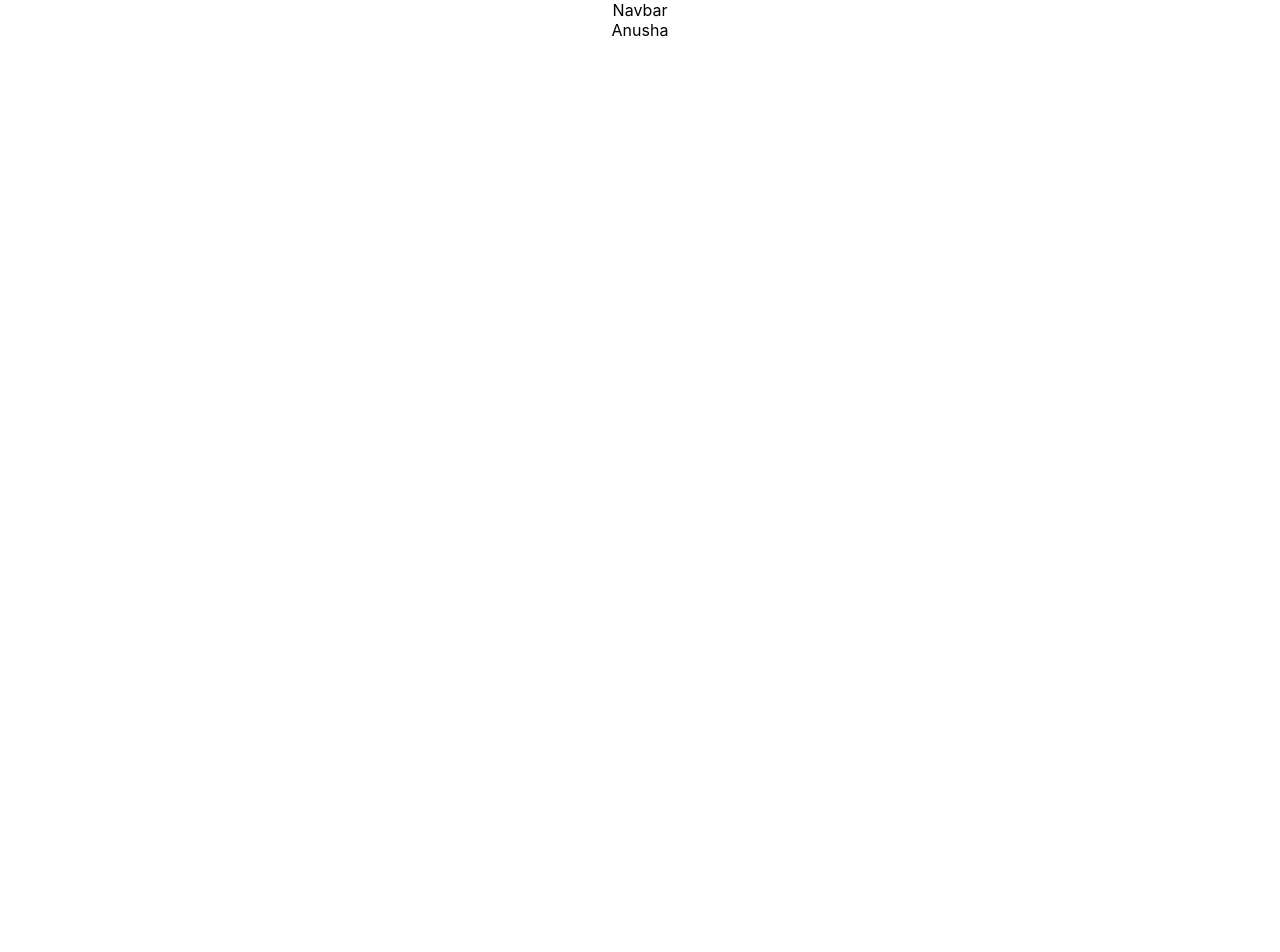
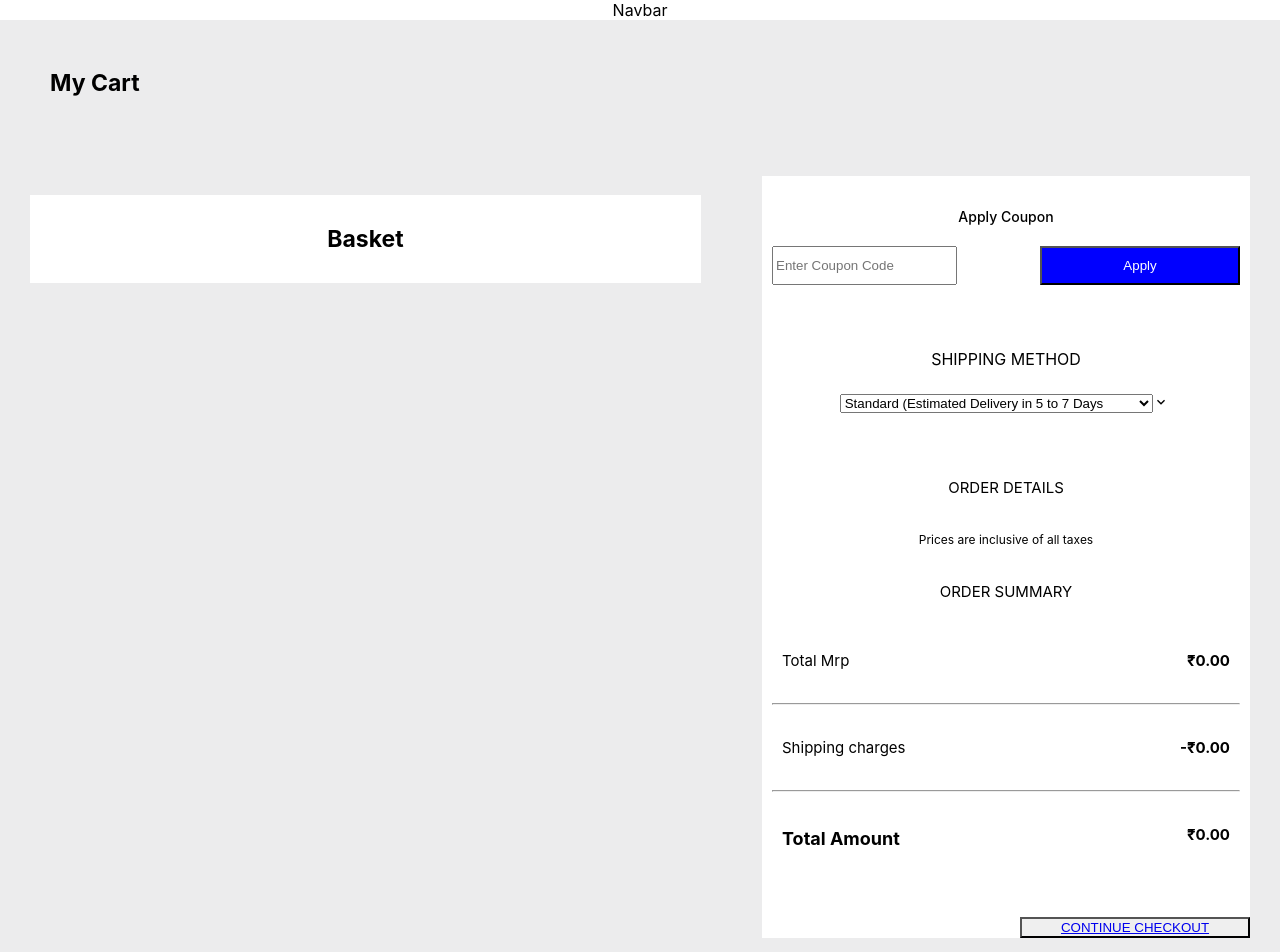
Before and after one commit to harshalpatil655/beautiful-chicken-5218, a React (Create React App) app: page /Cart in a window 1280 px wide. Shown: the top 952 px of the page. Before the commit the page ends 800 px from the top, so only its background shows below. Built offline with nearby package versions, Linux system fonts and the light colour scheme.

Commit message:
Update Cart.jsx

```diff
--- a/src/Pages/Cart.jsx
+++ b/src/Pages/Cart.jsx
@@ -1,8 +1,215 @@
-import React from "react";
-import styles from "../CSS/Cart.module.css";
+import {
+	Box,
+	Flex,
+	Heading,
+	Input,
+	Button,
+	Image,
+	Select,
+	Text,
+} from "@chakra-ui/react";
+import React, { useEffect, useState } from "react";
+import { BsClipboardCheck } from "react-icons/bs";
+import { HiShoppingCart } from "react-icons/hi";
+import { MdOutlinePayment } from "react-icons/md";
+import { useNavigate } from "react-router-dom";
+
+import { CartItem } from "./CartItem";
 
 const Cart = () => {
-  return <div>Anusha</div>;
+	let cart = JSON.parse(localStorage.getItem("CartData")) || [];
+
+	const [state, updateState] = useState();
+	const forceUpdate = React.useCallback(() => updateState({}), []);
+
+	let totalPrice1 = cart.reduce((acc, elem) => {
+		return acc + elem.qty * Math.floor(Number(elem.price2));
+	}, 0);
+
+	let totalPrice2 = cart.reduce((acc, elem) => {
+		return acc + elem.qty * elem.price1;
+	}, 0);
+
+	console.log(cart);
+
+	return (
+		<Flex direction="column" backgroundColor="rgb(236,236,237)">
+			{/* //parent */}
+			<Flex direction="row" padding="30px 50px" justifyContent="space-between">
+				<Box>
+					<Heading fontSize="23px">My Cart</Heading>
+				</Box>
+				{cart.length > 0 && (
+					<Flex>
+						<Box>
+							{" "}
+							<ul style={{ display: "flex", "list-style-type": "none" }}>
+								<li>
+									<HiShoppingCart size="22px" color="rgb(0,142,204)" />
+								</li>
+								<li>
+									<Heading fontSize="13px" fontWeight="90px">
+										My Cart
+									</Heading>
+								</li>
+								<li>
+									<div className="line" />
+								</li>
+								<li>
+									<BsClipboardCheck size="21px" color="rgb(0,142,204)" />
+								</li>
+								<li>
+									<Heading fontSize="13px" fontWeight="90px">
+										Order Summary
+									</Heading>
+								</li>
+								<li>
+									<div className="line" />
+								</li>
+								<li>
+									<MdOutlinePayment size="21px" color="rgb(0,142,204)" />
+								</li>
+								<li>
+									<Heading fontSize="13px" fontWeight="90px">
+										Payment
+									</Heading>
+								</li>
+							</ul>
+						</Box>
+					</Flex>
+				)}
+			</Flex>
+
+			<Flex
+				direction="row"
+				justifyContent="space-between"
+				padding="30px"
+				px="30px"
+			>
+				<Box width="55%" height="600px" overflow="scroll">
+					<Box backgroundColor="white" height="auto">
+						<Heading fontSize="23px" padding="30px">
+							Basket {}{" "}
+						</Heading>
+						{/* add to cart will show here */}
+						{cart.length > 0 &&
+							cart.map((e) => {
+								return <CartItem elem={e} cart={cart} onChange={forceUpdate} />;
+							})}
+					</Box>
+				</Box>
+				<Box width="40%" backgroundColor="white">
+					<Flex direction="column" gap="30px">
+						<div style={{ padding: "10px", backgroundColor: "white" }}>
+							<Heading fontSize="14px" padding="10px" fontWeight="500">
+								Apply Coupon
+							</Heading>
+							<Flex direction="row" gap="30px" justifyContent="space-between">
+								{" "}
+								<Input placeholder="Enter Coupon Code" />
+								<Button
+									colorScheme="blue"
+									backgroundColor="blue"
+									size="sm"
+									variant="link"
+									padding="10px"
+									color="white"
+									width="200px"
+								>
+									Apply
+								</Button>
+							</Flex>
+						</div>
+
+						<Flex direction="column" backgroundColor="white">
+							{" "}
+							<Heading fontSize="16px" padding="10px" fontWeight="400">
+								SHIPPING METHOD
+							</Heading>
+							<Select placeholder="Standard (Estimated Delivery in 5 to 7 Days" width="90%" marginLeft="3%"></Select>
+						</Flex>
+
+						<div style={{ backgroundColor: "white", padding: "10px" }}>
+							<Text fontSize="15px" padding="10px" fontWeight="400">
+								ORDER DETAILS
+							</Text>
+							<Text fontSize="12px" padding="10px" fontWeight="400">
+								Prices are inclusive of all taxes
+							</Text>
+							<Text fontSize="15px" padding="10px" fontWeight="400">
+								ORDER SUMMARY
+							</Text>
+							<div style={{ display: "flex", justifyContent: "space-between" }}>
+								<Text
+
+									fontSize="15px"
+									fontWeight="90px"
+									padding="10px"
+
+								>
+									Total Mrp
+								</Text>
+								<Text
+
+									fontSize="15px"
+									fontWeight="bold"
+									padding="10px"
+								>
+									₹{totalPrice1}.00
+								</Text>
+							</div>
+							<hr style={{ color: "gray" }} />
+							<div style={{ display: "flex", justifyContent: "space-between" }}>
+								<Text
+
+									fontSize="15px"
+									fontWeight="90px"
+									padding="10px"
+								>
+									Shipping charges
+								</Text>
+								<Text
+									color="black"
+									fontSize="15px"
+									fontWeight="bold"
+									padding="10px"
+								>
+									-₹{totalPrice1 - totalPrice2}.00
+								</Text>
+							</div>
+							<hr style={{ color: "gray" }} />
+							<div style={{ display: "flex", justifyContent: "space-between" }}>
+								<Text
+									color="black"
+									fontSize="18px"
+									fontWeight="bold"
+									padding="10px"
+								>
+									Total Amount
+								</Text>
+								<Text
+									color="black"
+									fontSize="15px"
+									fontWeight="bold"
+									padding="10px"
+								>
+									₹{totalPrice2}.00
+								</Text>
+							</div>
+						</div>
+						<Button
+							colorScheme="blue"
+							variant="solid"
+							width="230px"
+							marginLeft="auto"
+						>
+							<a href="/checkout">CONTINUE CHECKOUT</a>{" "}
+						</Button>
+					</Flex>
+				</Box>
+			</Flex>
+		</Flex>
+	);
 };
 
 export default Cart;
```
